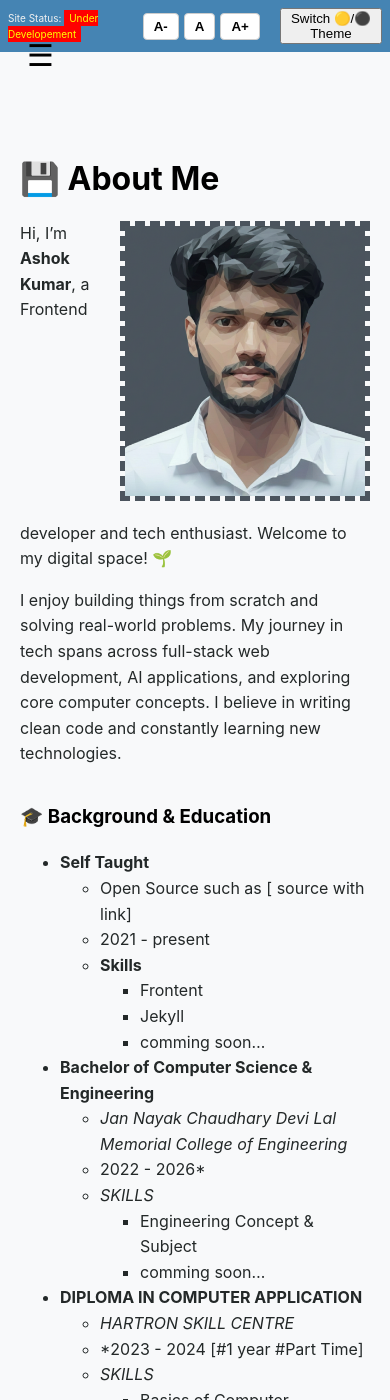
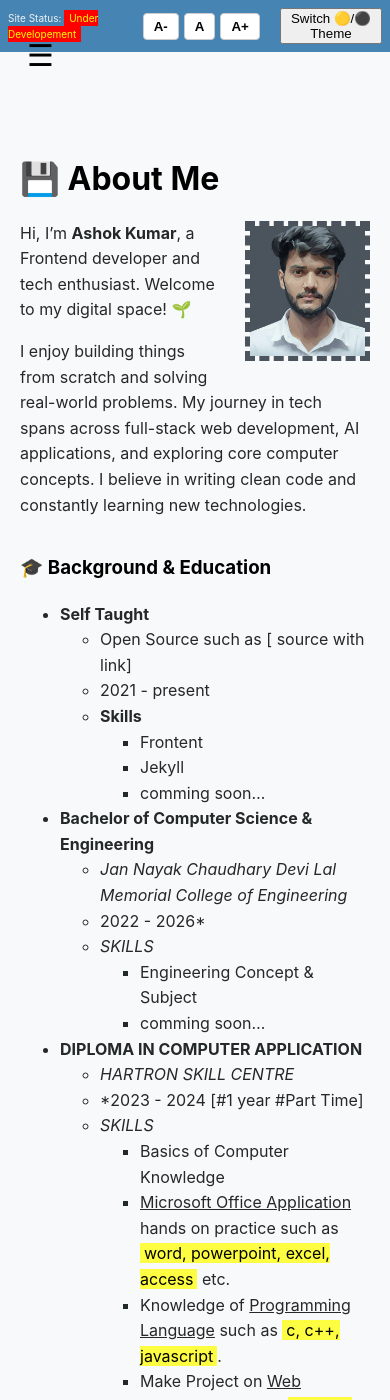
Before and after one commit to cj7-code-journey/cj7-code-journey.github.io, a Jekyll site: the page built from about.md, in a window 390 px wide and 1400 px high. Built offline with Jekyll 4.4.1, drawn with Linux system fonts in a browser that asks for light colours.

Commit message:
adjust profile pic size  on  mobile screen

```diff
--- a/assets/css/main.scss
+++ b/assets/css/main.scss
@@ -123,5 +123,16 @@
     font-size: 18px;
     font-weight: bolder;
  }
+  .profile-pic {
+    max-width: 190px;
+     max-height: 200px;
+  }
 
 }
+
+@media (max-width: 425px) {
+  .profile-pic {
+     max-width: 125px;
+     max-height: 140px;
+  }
+}
```
